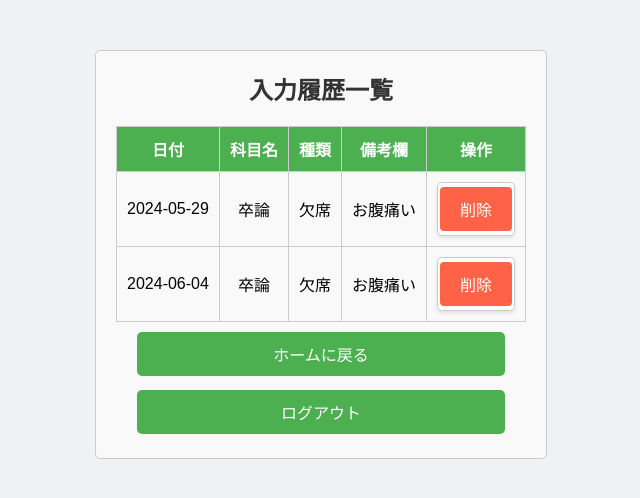
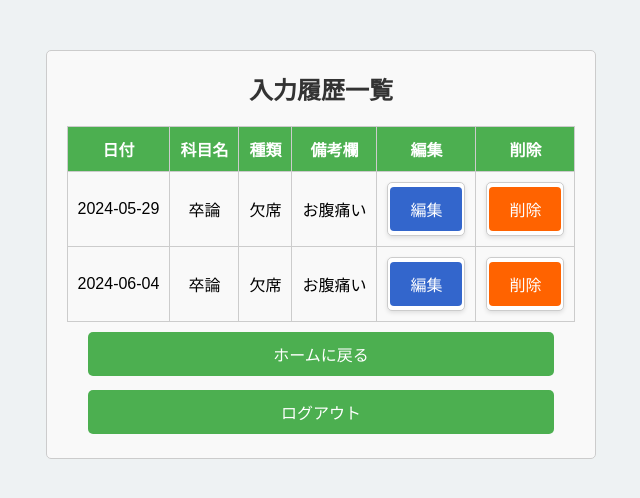
Before and after one commit to DogoShota/Attendance_app, a PHP site: page /history.php in a window 1280 px wide. Shown: the top 498 px of the page, without its empty margins (319-959 px from the left). Run offline with PHP 8.4, Linux system fonts and the light colour scheme; the visitor is signed in with stand-in values (Sample User, id 1); data comes from the database, SQL or seed files in the repository.

Commit message:
編集機能の作成 #6

```diff
--- a/history.php
+++ b/history.php
@@ -62,7 +62,8 @@ $conn->close();
                     <th>科目名</th>
                     <th>種類</th>
                     <th>備考欄</th>
-                    <th>操作</th>
+                    <th>編集</th>
+                    <th>削除</th>
                 </tr>
             </thead>
             <tbody>
@@ -72,6 +73,12 @@ $conn->close();
                         <td><?php echo htmlspecialchars($data['class_name'], ENT_QUOTES, 'UTF-8'); ?></td>
                         <td><?php echo htmlspecialchars($data['status'], ENT_QUOTES, 'UTF-8'); ?></td>
                         <td><?php echo htmlspecialchars($data['remarks'], ENT_QUOTES, 'UTF-8'); ?></td>
+                        <td>
+                            <form action='edit_form.php' method='GET' class='edit-form'>
+                                <input type='hidden' name='edit_id' value="<?php echo $data['id']; ?>">
+                                <button type='submit' class='edit-button'>編集</button>
+                            </form>
+                        </td>
                         <td>
                             <form method="POST" action="history.php" class="delete-form" onsubmit="return confirmDelete();">
                                 <input type="hidden" name="delete_id" value="<?php echo $data['id']; ?>">
--- a/style.css
+++ b/style.css
@@ -81,7 +81,7 @@ input[type="text"], input[type="password"], input[type="date"] {
 }
 
 .delete-button {
-    background-color: #FF6347; /* 橙色に近い赤色 */
+    background-color: #ff6300;
     color: white;
     border: none;
     padding: 10px 20px;
@@ -96,11 +96,30 @@ input[type="text"], input[type="password"], input[type="date"] {
 }
 
 .delete-button:hover {
-    background-color: #FF4500; /* ダークオレンジ色に変更 */
+    background-color: #ff4300;
+}
+
+.edit-button {
+    background-color: #3366cc;
+    color: white;
+    border: none;
+    padding: 10px 20px;
+    text-align: center;
+    text-decoration: none;
+    display: inline-block;
+    font-size: 16px;
+    margin: 4px 2px;
+    cursor: pointer;
+    border-radius: 4px;
+    transition: background-color 0.3s;
+}
+
+.edit-button:hover {
+    background-color: #3346cc;
 }
 
 /* フォームのスタイルを修正 */
-.delete-form {
+.delete-form, .edit-form {
     display: inline-block;
     margin: 0;
     padding: 0;
```
Also changed, not shown: edit_form.php (added, +61 -0 lines), update_record.php (added, +25 -0 lines).
